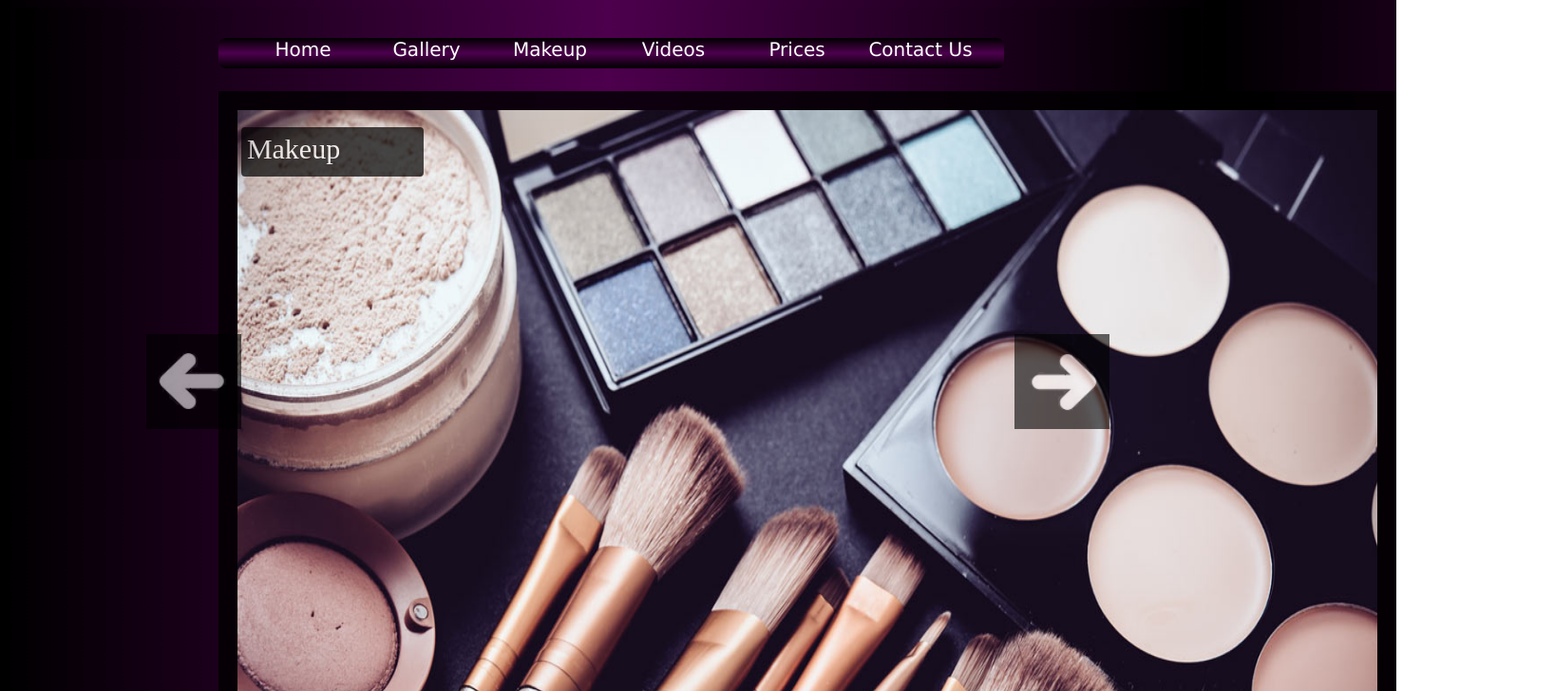
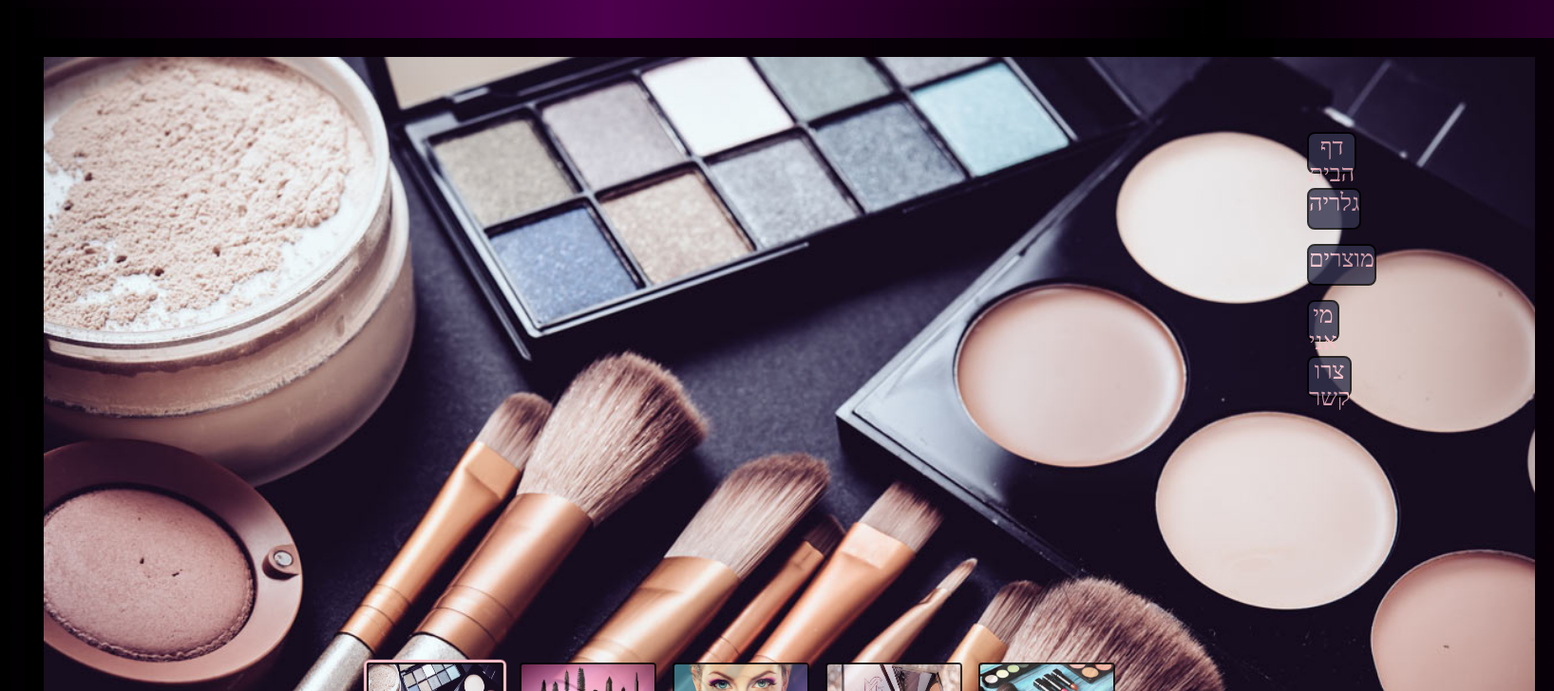
Before and after one commit to ofirdr78/noa-website, an Angular app: page / in a window 1280 px wide. Shown: the top 728 px of the page at 95% size, 1636 px wide, since content can reach past the window. Built offline with nearby package versions, Linux system fonts and the light colour scheme.

Commit message:
new layout

```diff
--- a/src/app/app.component.html
+++ b/src/app/app.component.html
@@ -4,11 +4,14 @@
     <img src="/assets/background.jpg" height="700" width="700">
 -->
 
+
+<app-test>
+</app-test>
+
 <app-taskboard >
 </app-taskboard>
 
-<app-test>
-</app-test>
+
 
 </body>
 
--- a/src/app/taskboard/taskboard.component.css
+++ b/src/app/taskboard/taskboard.component.css
@@ -1,87 +1,37 @@
-
-
-.hvr-underline-from-left {
-  display: inline-block;
-  vertical-align: middle;
-  -webkit-transform: perspective(1px) translateZ(0);
-  transform: perspective(1px) translateZ(0);
-  box-shadow: 0 0 1px transparent;
-  position: relative;
-  overflow: hidden;
-  color: white;
-  font-family: "Lucida Sans Unicode", sans-serif;
-  font-size: 20px;
-  width: 130px;
-
-
-}
-.hvr-underline-from-left:before {
-  content: "";
-  position: absolute;
-  z-index: -1;
-  left: 0;
-  right: 100%;
-  bottom: 0;
-  background: white;
-  height: 3px;
-  -webkit-transition-property: right;
-  transition-property: right;
-  -webkit-transition-duration: 0.3s;
-  transition-duration: 0.3s;
-  -webkit-transition-timing-function: ease-out;
-  transition-timing-function: ease-out;
-
-
-}
-.hvr-underline-from-left:hover:before, .hvr-underline-from-left:focus:before, .hvr-underline-from-left:active:before {
-  right: 0;
+.buttonbar {
+    cursor: pointer;
+    font-family: "Guttman Calligraphic Regular";
+    left: 20%;
+    margin-top: 15px;
+    margin-left: 1360px;
+    text-align: center;
+    width: 210px;
+    height: 40px;
+    font-size: 25px;
+    border: 2px solid black;
+    border-radius: 8px;
+    opacity: 0.8;
+    text-decoration: none;
+    color: pink;
+    background-color: rgb(51, 51, 77);
 }
 
-
-
-.hvr-underline-from-left:visited {
-  text-decoration: none;
+.buttonbar:hover {
+   cursor: pointer;
+    font-family: "Guttman Calligraphic Regular";
+    margin-top: 15px;
+    margin-left: 1360px;
+    text-align: center;
+    width: 210px;
+    height: 40px;
+    font-size: 25px;
+    border: 2px solid black;
+    border-radius: 8px;
+    text-decoration: none;
+    color: rgb(77, 0, 77);
+    background-color: rgb(224, 224, 235);
 }
 
-.hvr-underline-from-left:link {
-  text-decoration: none;
+.menubar-wrapper{
+    display: flex;
 }
-
-.bar {
-    position: absolute;
-    left: 18%;
-    top: 5%;
-    width: 64.6%;
-    height: 4%;
-    text-align: center;
-    font-size: 18px;
-    background: black;
-    background: linear-gradient( black, rgb(77, 0, 77), black);
-    border-radius: 8px;
-}
-
-
-hr {
-    position: absolute;
-    left: 2%;
-    top: 8%;
-    width: 95.9%;
-    background-color: white;
-    opacity: 0.2;
-}
-
-.logo {
-  position: absolute;
-   left: 13%;
-    top: 10%;
-    width: 70%;
-    height: 25%;
-    background: black;
-      background: linear-gradient(-90deg, black, grey, black);
-}
-
-body {
-  background: black;
-  background: linear-gradient(-90deg, black, grey, black);
-
-}
--- a/src/app/taskboard/taskboard.component.html
+++ b/src/app/taskboard/taskboard.component.html
@@ -1,11 +1,6 @@
 
-<div align="center" class="bar">
-<a href="#" class="button hvr-underline-from-left" draggable="false"> Home </a>
-<a href="#" class="button hvr-underline-from-left" draggable="false"> Gallery </a>
-<a href="#" class="button hvr-underline-from-left" draggable="false"> Makeup </a>
-<a href="#" class="button hvr-underline-from-left" draggable="false"> Videos </a>
-<a href="#" class="button hvr-underline-from-left" draggable="false"> Prices </a>
-<a href="#" class="button hvr-underline-from-left" draggable="false"> Contact Us </a>
+<div *ngFor="let option of menubar" class="menubar-wrapper">
+<a href="#" class="buttonbar" draggable="false"> {{option.name}} </a>
 </div>
 
 <!--
--- a/src/app/taskboard/taskboard.component.ts
+++ b/src/app/taskboard/taskboard.component.ts
@@ -7,7 +7,18 @@ import * as $ from 'jquery';
   styleUrls: ['./taskboard.component.css']
 })
 export class TaskboardComponent implements OnInit {
-  constructor() { }
+  menubar: { name: string;}[];
+
+  constructor()
+   {
+     this.menubar = [
+      { name: 'דף הבית' },
+      { name: 'גלריה' },
+      { name: 'מוצרים' },
+      { name: 'מי אני' },
+      { name: "צרו קשר" }];
+
+   }
   ngOnInit() {
   }
 }
--- a/src/app/test/test.component.html
+++ b/src/app/test/test.component.html
@@ -10,14 +10,14 @@
   <div *ngFor="let photo of photoList">
     <img *ngIf="currentPhoto === photo" [src]="photo.path" class="LargePhoto" draggable="false">
   </div>
-  <div class="title"> {{currentPhoto.title}} </div>
+  <!--<div class="title"> {{currentPhoto.title}} </div>-->
 
-  <img src="/assets/left.jpg" class="arrowleft" draggable="false" (click)=leftArrowClicked()>
-  <img src="/assets/right.jpg" class="arrowright" draggable="false" (click)=rightArrowClicked()>
+  <!--<img src="/assets/left.jpg" class="arrowleft" draggable="false" (click)=leftArrowClicked()>
+  <img src="/assets/right.jpg" class="arrowright" draggable="false" (click)=rightArrowClicked()>-->
 
 
   <div *ngFor="let photo of photoList" class="thumbnail-wrapper">
-    <img [src]="photo.path" class="thumbnail" [title]="photo.title" [ngClass]="{'selected': photo === currentPhoto}" draggable="false"
+    <img [src]="photo.path" class="thumbnail"  [ngClass]="{'selected': photo === currentPhoto}" draggable="false"
       (click)="photoClicked(photo)">
   </div>
 </body>
--- a/src/app/test/test.component.scss
+++ b/src/app/test/test.component.scss
@@ -15,10 +15,10 @@ hr {
     border: white;
     padding: 20px;
     position: absolute;
-    width: 1200px;
+    width: 1570px;
     height: 750px;
-    left: 18%;
-    top: 12%;
+    left: 2%;
+    top: 5%;
     color: black;
     background: rgba(0, 0, 0, 0.8);
 
@@ -121,8 +121,8 @@ body {
 
 .title {
     position: relative;
-    top: 126px;
-    left: 17.28%;
+    top: 58px;
+    left: 0.7%;
     color: white;
     background: black;
     font-size: 30px;
```
